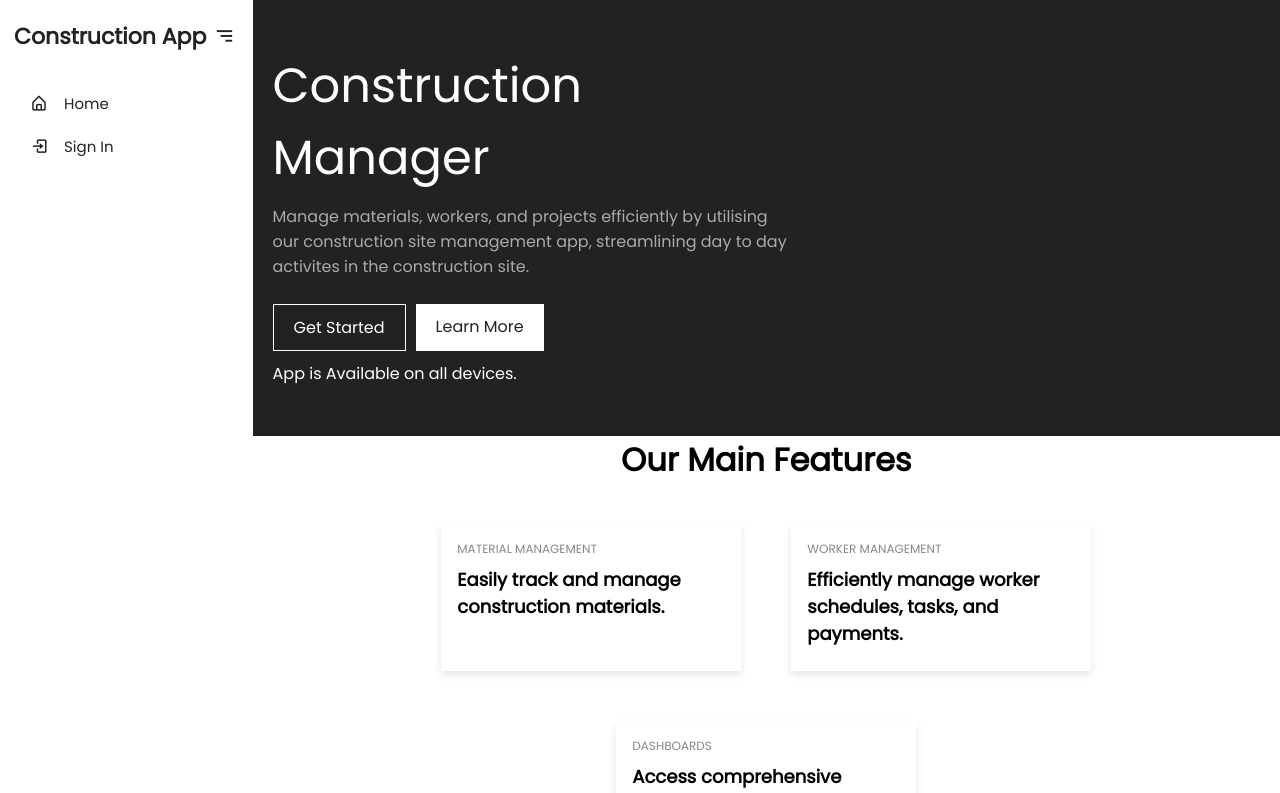
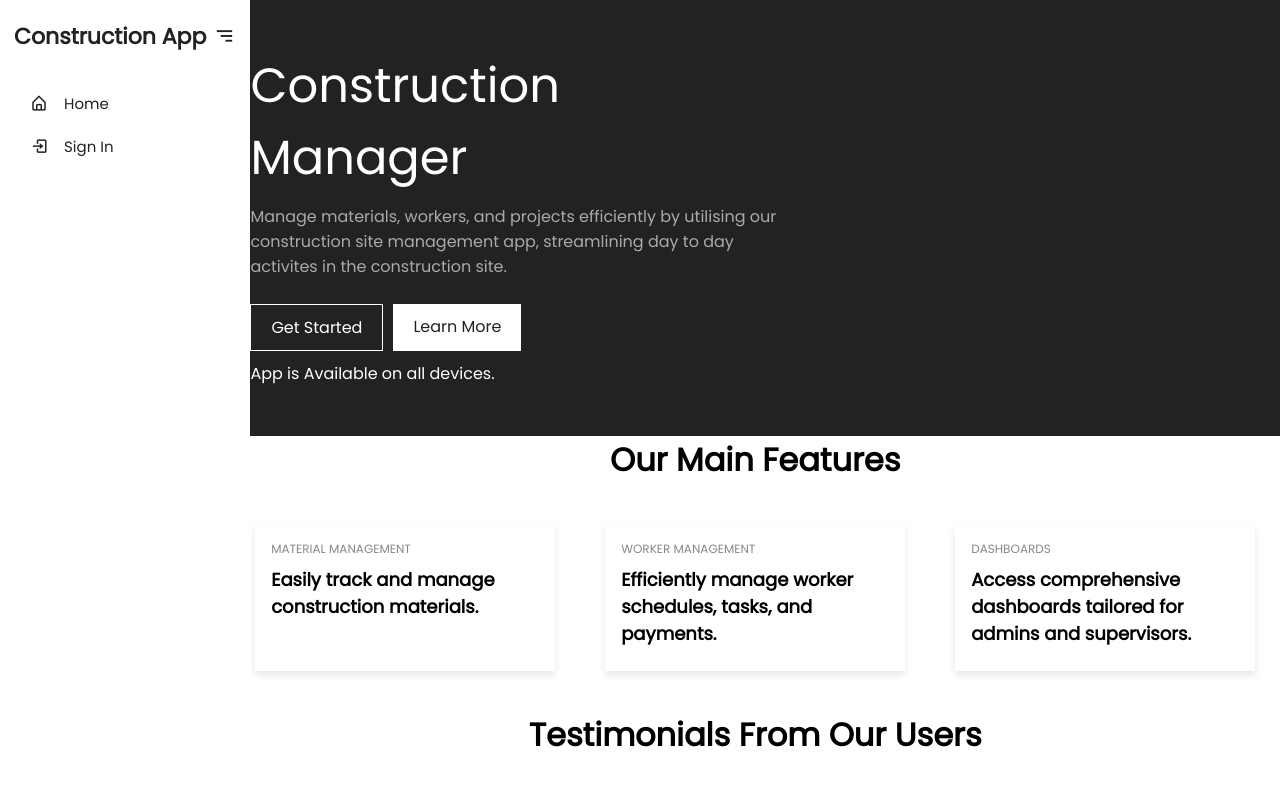
Before and after one commit to TR7J/construction-site-frontend, a React (Create React App) app: page / in a window 1280 px wide. Shown: the top 793 px of the page. Built offline with nearby package versions, Linux system fonts and the light colour scheme.

Commit message:
other changes again

```diff
--- a/src/index.css
+++ b/src/index.css
@@ -14,10 +14,6 @@ code {
 
 header {
   padding-bottom: 60px;
-}
-
-main {
-  padding-left: 27px;
 }
 
 .container {
```
